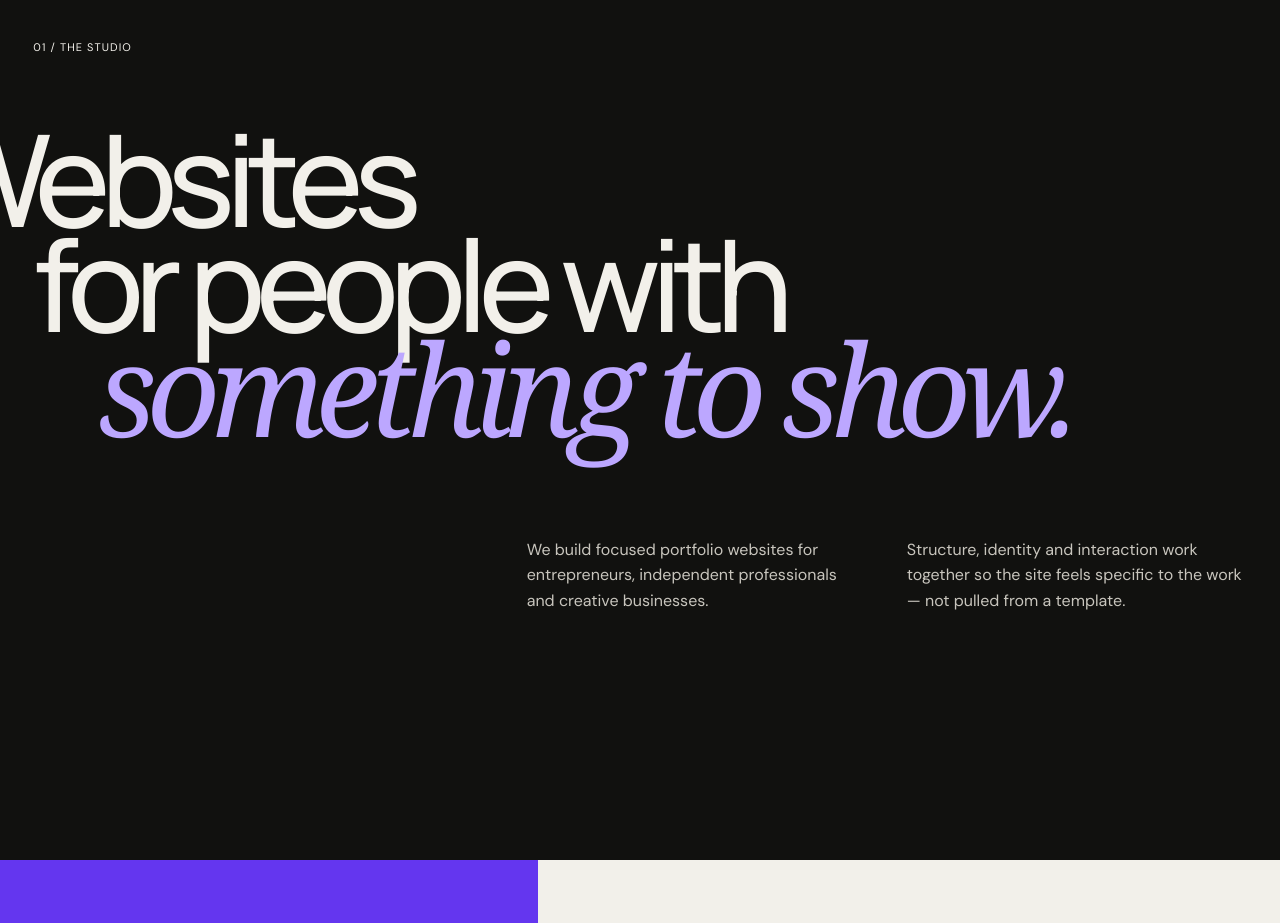
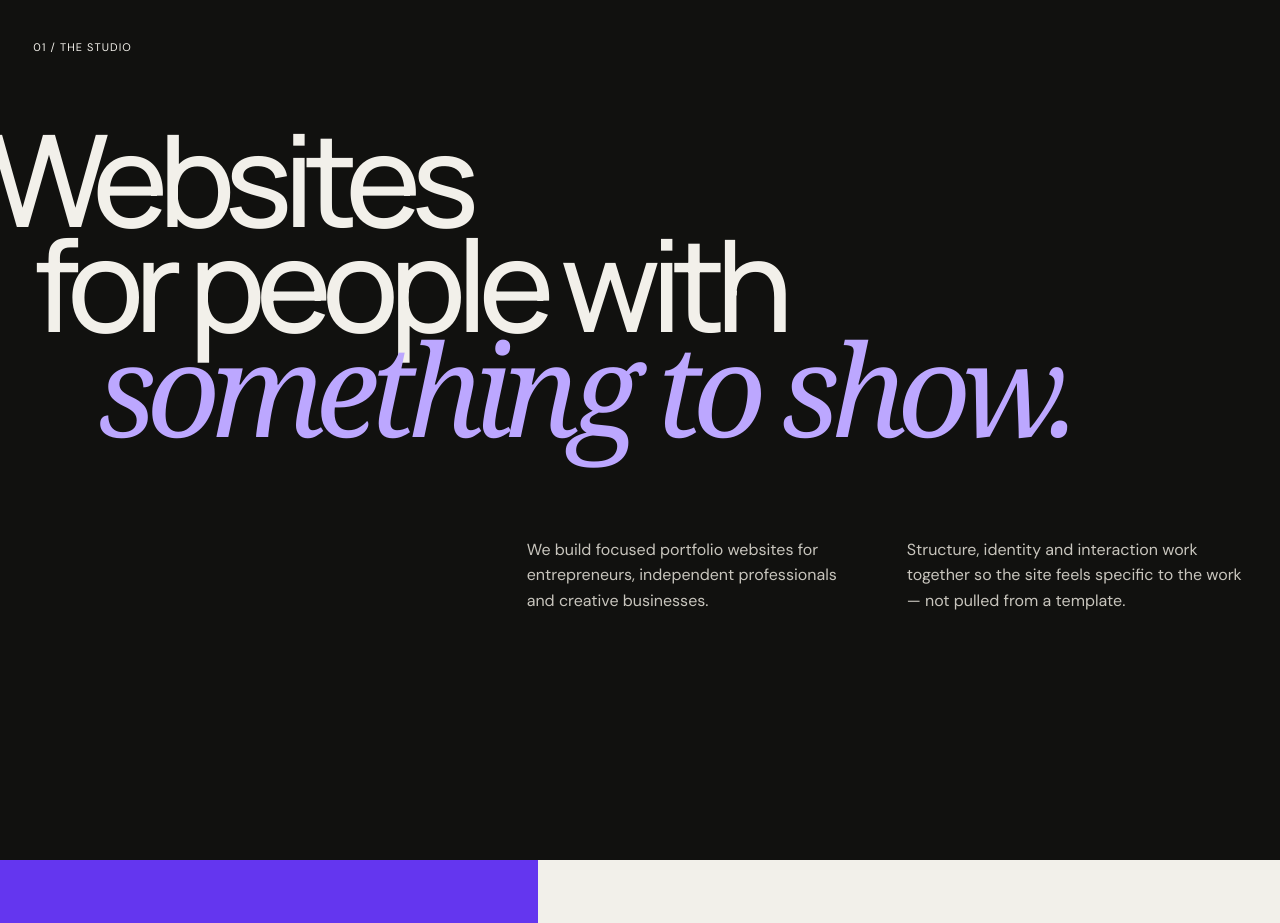
Before and after one commit to peraita10/port-site, a React (Vite) app: page / in a window 1280 px wide. Shown: the part 1500-2423 px from the top of the page. Built offline with nearby package versions, Linux system fonts and the light colour scheme.

Commit message:
fix: keep manifesto headline inside viewport

```diff
--- a/src/sections/ManifestoSection.tsx
+++ b/src/sections/ManifestoSection.tsx
@@ -4,5 +4,5 @@ import{useScrollProgress}from'../hooks/useScrollProgress';
 export default function ManifestoSection(){
  const ref=useRef<HTMLElement>(null);
  const p=useScrollProgress(ref,.7);
- return <section id="manifesto" className="manifesto" ref={ref}><div className="manifesto-kicker">01 / THE STUDIO</div><h2><span style={{transform:`translateX(${(1-p)*-8}vw)`}}>Websites</span><span style={{transform:`translateX(${p*6}vw)`}}>for people with</span><span style={{transform:`translateX(${(1-p)*5}vw)`}}><em>something to show.</em></span></h2><div className="manifesto-copy"><p>We build focused portfolio websites for entrepreneurs, independent professionals and creative businesses.</p><p>Structure, identity and interaction work together so the site feels specific to the work — not pulled from a template.</p></div></section>;
+ return <section id="manifesto" className="manifesto" ref={ref}><div className="manifesto-kicker">01 / THE STUDIO</div><h2><span style={{transform:`translateX(${(1-p)*-3.5}vw)`}}>Websites</span><span style={{transform:`translateX(${p*6}vw)`}}>for people with</span><span style={{transform:`translateX(${(1-p)*5}vw)`}}><em>something to show.</em></span></h2><div className="manifesto-copy"><p>We build focused portfolio websites for entrepreneurs, independent professionals and creative businesses.</p><p>Structure, identity and interaction work together so the site feels specific to the work — not pulled from a template.</p></div></section>;
 }
```
